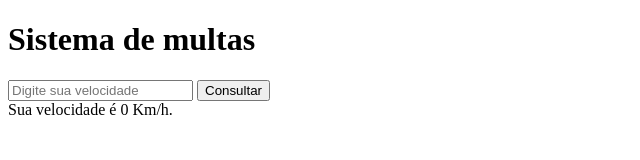
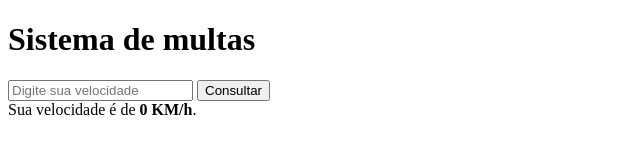
Before and after one commit to alcaugusto1985/js-estudonauta, a plain HTML site: page condicionais/condicional001.html in a window 1280 px wide. Both pictures are taken after a click on the button "Consultar". Shown: the full height of the page, 0-640 px from the left. Drawn offline with Linux system fonts and the light colour scheme.

Commit message:
Condicionais

```diff
--- a/condicionais/condicional001.html
+++ b/condicionais/condicional001.html
@@ -13,18 +13,19 @@
     <div id="msg"></div>
 
     <script>
-        let btn = document.querySelector('#btn')
-        btn.addEventListener('click', () => {
-            let vel = document.querySelector('#vel')
-            let newVel = Number(vel.value)
+        let btn = document.querySelector('#btn').addEventListener('click', () => {
+            var vel = Number(document.querySelector('#vel').value)
             let msg = document.querySelector('#msg')
-            msg.innerHTML += `Sua velocidade é ${newVel} Km/h.`
 
-            if (newVel > 60) {
-                newVel.innerHTML += `Sua velocidade é de ${newVel} Km/h! Você foi multado.`
+            if (vel > 60) {
+                msg.innerHTML = `Você foi <strong>multado</strong> por excesso de velocidade! <br>`
+                msg.innerHTML += `Sua velocidade foi de <strong>${vel} KM/h</strong>. <br>`
+                msg.innerHTML += `Dirija com atenção!`
+            } else {
+                msg.innerHTML = `Sua velocidade é de <strong>${vel} KM/h</strong>.`
             }
+
         })
-
     </script>
 </body>
 </html>
```
